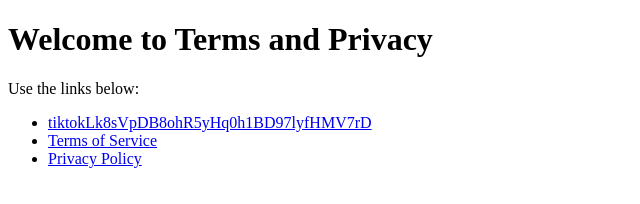
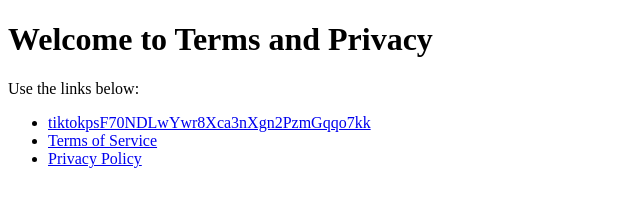
Before and after one commit to Objekt77/terms-and-privacy, a plain HTML site: page index.html in a window 1280 px wide. Shown: the full height of the page, 0-640 px from the left. Drawn offline with Linux system fonts and the light colour scheme.

Commit message:
Update index.html

```diff
--- a/index.html
+++ b/index.html
@@ -7,7 +7,7 @@
   <h1>Welcome to Terms and Privacy</h1>
   <p>Use the links below:</p>
   <ul>
-    <li><a href="tiktok_verification.txt">tiktokLk8sVpDB8ohR5yHq0h1BD97lyfHMV7rD</a></li>
+    <li><a href="tiktok_verification.txt">tiktokpsF70NDLwYwr8Xca3nXgn2PzmGqqo7kk</a></li>
     <li><a href="terms-of-service.md">Terms of Service</a></li>
     <li><a href="privacy-policy.md">Privacy Policy</a></li>
   </ul>
```
